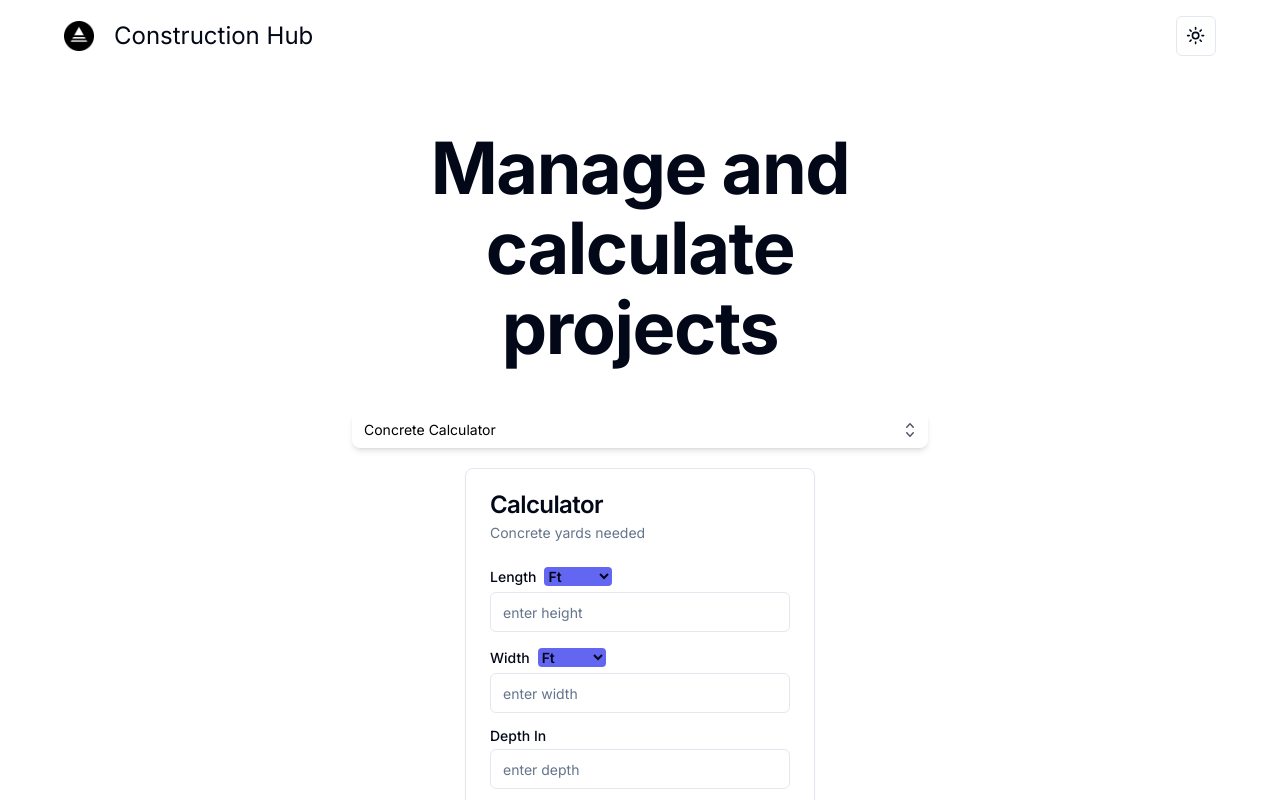
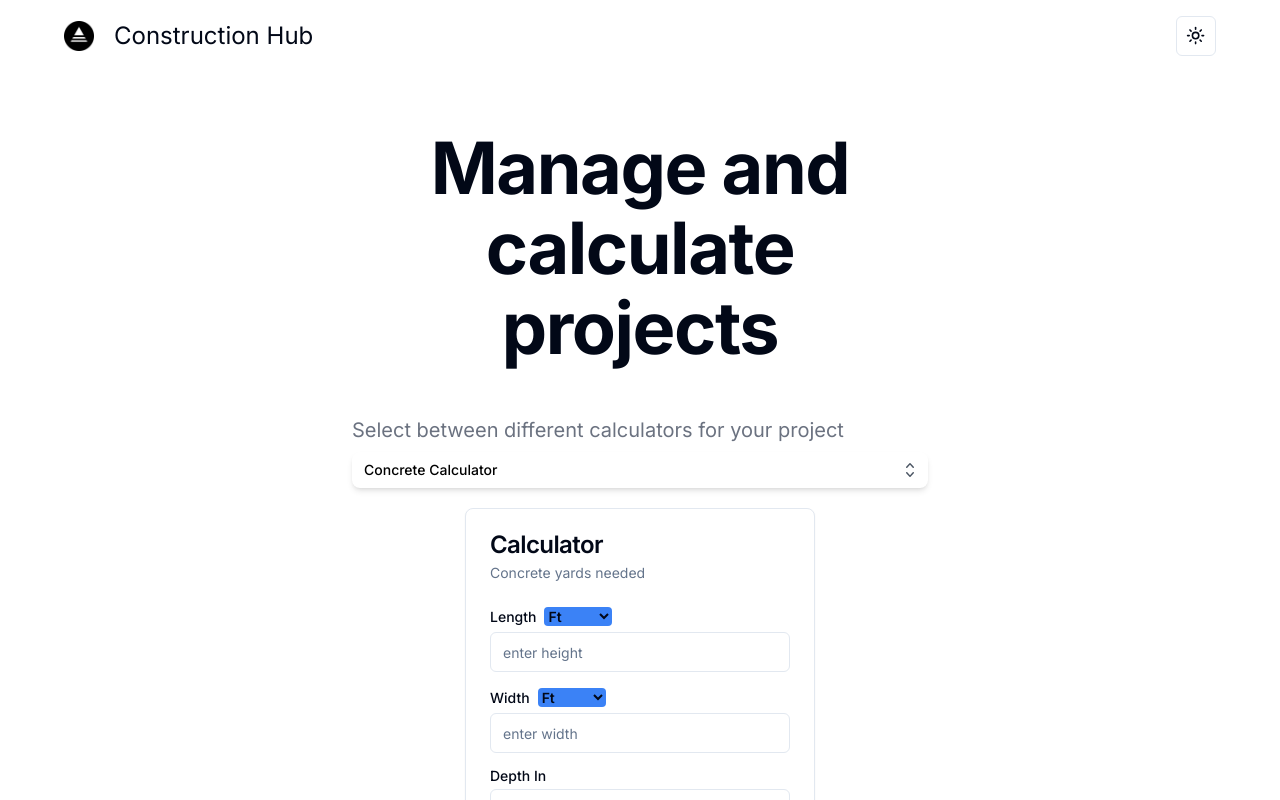
Before and after one commit to 99Raul/construction_hub, a Next.js app: page / in a window 1280 px wide. Shown: the top 800 px of the page. Built offline with nearby package versions, Linux system fonts and the light colour scheme.

Commit message:
made changes to drywall component

```diff
--- a/app/page.tsx
+++ b/app/page.tsx
@@ -12,6 +12,7 @@ export default function Home() {
 				<h1 className='bg-clip-text text-center font-display text-4xl font-bold tracking-[-0.02em]  md:text-7xl md:leading-[5rem]'>
 					<Balancer>Manage and calculate projects</Balancer>
 				</h1>
+
 				<div className='my-10 w-full max-w-screen-xl gap-5 px-1 xl:px-0 flex flex-col md:flex-row'>
 					{/* <SelectTwo />   */}
 					<MyListBox />
--- a/components/CardCalc.tsx
+++ b/components/CardCalc.tsx
@@ -145,10 +145,10 @@ export function CardCalc() {
 										name='lengthUnit'
 										value={lengthUnit}
 										onChange={handleUnitChange}
-										className='bg-indigo-500 rounded-sm ml-2 border-gray-400 font-semibold'
+										className='bg-blue-500 rounded-sm ml-2 border-gray-400 font-semibold appearance:none'
 									>
 										<option value='feet'>Ft</option>
-										<option value='inches'>In</option>
+										<option value='inches'>in</option>
 										<option value='meters'>Meters</option>
 										<option value='yards'>Yards</option>
 									</select>
@@ -174,7 +174,7 @@ export function CardCalc() {
 										name='widthUnit'
 										value={widthUnit}
 										onChange={handleUnitChange}
-										className='bg-indigo-500 rounded-sm ml-2 border-gray-400 font-semibold'
+										className='bg-blue-500 rounded-sm ml-2 border-gray-400 font-semibold'
 									>
 										<option value='feet'>Ft</option>
 										<option value='inches'>In</option>
--- a/components/MyListBox.tsx
+++ b/components/MyListBox.tsx
@@ -5,6 +5,7 @@ import { CheckIcon, ChevronUpDownIcon } from '@heroicons/react/20/solid';
 import { WallSheet } from '@/components/WallSheet';
 import { CardCalc } from '@/components/CardCalc';
 import TileCalc from '@/components/TileCalc';
+import Balancer from 'react-wrap-balancer';
 
 type FruitOption = {
 	label?: string;
@@ -42,10 +43,15 @@ export default function MyListBox() {
 
 	return (
 		<div className='w-full'>
+			<p className='mt-2 mb-2  text-gray-500 md:text-xl'>
+				<Balancer>
+					Select between different calculators for your project
+				</Balancer>
+			</p>
 			<Listbox value={selectedOption} onChange={handleOptionChange}>
 				<div className='relative mt-1'>
 					<Listbox.Button className='relative w-full cursor-default rounded-lg bg-white py-2 pl-3 pr-10 text-left shadow-md focus:outline-none focus-visible:border-indigo-500 focus-visible:ring-2 focus-visible:ring-white focus-visible:ring-opacity-75 focus-visible:ring-offset-2 focus-visible:ring-offset-orange-300 sm:text-sm'>
-						<span className='block truncate text-black'>{selected.name}</span>
+						<span className='block truncate text-black font-medium'>{selected.name}</span>
 						<span className='pointer-events-none absolute inset-y-0 right-0 flex items-center pr-2'>
 							<ChevronUpDownIcon
 								className='h-5 w-5 text-gray-600'
@@ -59,7 +65,7 @@ export default function MyListBox() {
 						leaveFrom='opacity-100'
 						leaveTo='opacity-0'
 					>
-						<Listbox.Options className='relative mt-1 max-h-60 w-full overflow-auto rounded-md bg-white py-1 text-base shadow-lg ring-1 ring-black ring-opacity-5 focus:outline-none sm:text-sm'>
+						<Listbox.Options className='relative font-medium mt-1 max-h-60 w-full overflow-auto rounded-md bg-white py-1 text-base shadow-lg ring-1 ring-black ring-opacity-5 focus:outline-none sm:text-sm'>
 							{fruitOptions.map((fruit, fruitIdx) => (
 								<Listbox.Option
 									key={fruitIdx}
@@ -69,6 +75,7 @@ export default function MyListBox() {
 										}`
 									}
 									value={fruit.value}
+
 								>
 									{({ selected }) => (
 										<>
--- a/components/TileCalc.tsx
+++ b/components/TileCalc.tsx
@@ -1,7 +1,6 @@
 'use client';
 import { useState, ChangeEvent } from 'react';
 import { Label } from '@/components/ui/label';
-import { RadioGroup, RadioGroupItem } from '@/components/ui/radio-group';
 import { Button } from '@/components/ui/button';
 import {
 	Card,
@@ -20,7 +19,6 @@ import {
 } from '@/components/ui/popover';
 import { InformationCircleIcon } from '@heroicons/react/20/solid';
 import { Alert, AlertDescription, AlertTitle } from '@/components/ui/alert';
-// import { Terminal, Waves } from 'lucide-react';
 
 const TileCalculator: React.FC = () => {
 	const [length, setLength] = useState<number | null>(null);
--- a/components/WallSheet.tsx
+++ b/components/WallSheet.tsx
@@ -18,9 +18,9 @@ export function WallSheet() {
 	const [totalSquareFootage, setTotalSquareFootage] = useState('');
 	const [pricePerSheet, setPricePerSheet] = useState('');
 	const [sheetSize, setSheetSize] = useState<'4x8' | '4x12'>('4x8');
-	const [extraAndWaste, setExtraAndWaste] = useState('1.1');
+	const [extraAndWaste, setExtraAndWaste] = useState('10');
 	const [numberOfSheets, setNumberOfSheets] = useState('');
-	const [totalCost, setTotalCost] = useState('0');
+	const [totalCost, setTotalCost] = useState('');
 	const [taxRate, setTaxRate] = useState('');
 	const [finalCost, setFinalCost] = useState('');
 
@@ -34,8 +34,10 @@ export function WallSheet() {
 	const calculateSheetsAndCost = () => {
 		const totalSqFt = parseFloat(totalSquareFootage);
 		const priceSheet = parseFloat(pricePerSheet);
-		// const extraWaste = extraAndWaste ? parseFloat(extraAndWaste) : 1; // Use 1 as the default value if extraAndWaste is not provided
-		const extraWaste = parseFloat(extraAndWaste) || 1; // Use 1 as the default value if extraAndWaste is not provided or NaN
+
+		// const extraWaste = parseFloat(extraAndWaste) || 1; // Use 1 as the default value if extraAndWaste is not provided or NaN
+		const extraWastePercentage = parseFloat(extraAndWaste) || 0; // Use 0 as the default value if extraAndWaste is not provided or NaN
+		const extraWasteMultiplier = 1 + extraWastePercentage / 100; // Calculate the multiplier from the percentage
 
 		const tax = parseFloat(taxRate);
 
@@ -43,9 +45,9 @@ export function WallSheet() {
 		let cost = 0;
 
 		if (sheetSize === '4x8') {
-			sheetCount = Math.ceil((totalSqFt / 32) * extraWaste);
+			sheetCount = Math.ceil((totalSqFt / 32) * extraWasteMultiplier);
 		} else if (sheetSize === '4x12') {
-			sheetCount = Math.ceil((totalSqFt / 48) * extraWaste);
+			sheetCount = Math.ceil((totalSqFt / 48) * extraWasteMultiplier);
 		}
 
 		cost = sheetCount * priceSheet;
@@ -57,17 +59,11 @@ export function WallSheet() {
 		setTotalCost(cost.toFixed(2));
 		setFinalCost(totalCostWithTax);
 
-		// Check for error condition
-		// if (isNaN(extraWaste) || extraWaste === 0 || extraAndWaste.trim() === '') {
-		// 	setExtraAndWasteError(true);
-		// } else {
-		// 	setExtraAndWasteError(false);
-		// }
 
 		const errors = {
 			totalSquareFootage: isNaN(totalSqFt) || totalSqFt <= 0,
 			pricePerSheet: isNaN(priceSheet) || priceSheet <= 0,
-			extraAndWaste: isNaN(extraWaste) || extraWaste === 0,
+			extraAndWaste: isNaN(extraWastePercentage) || extraWastePercentage < 0,
 			taxRate: isNaN(tax) || tax < 0,
 		};
 
@@ -178,7 +174,7 @@ export function WallSheet() {
 						</div>
 						<div className='flex flex-col space-y-1.5'>
 							<Label htmlFor='name'>
-								Extra/Waste Multiplier &#123;change to liking&#125;
+								Extra/Waste % &#123;change to liking&#125;
 							</Label>
 							<Input
 								placeholder='enter extra'
```
